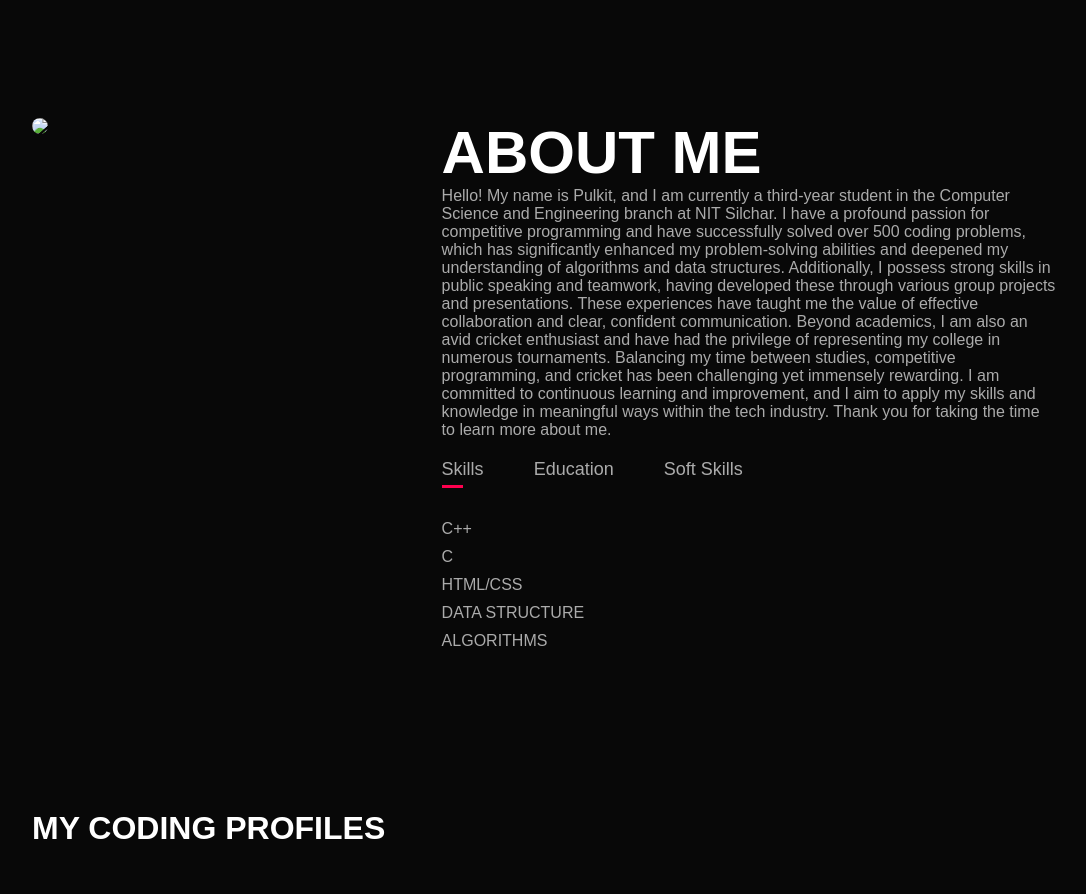
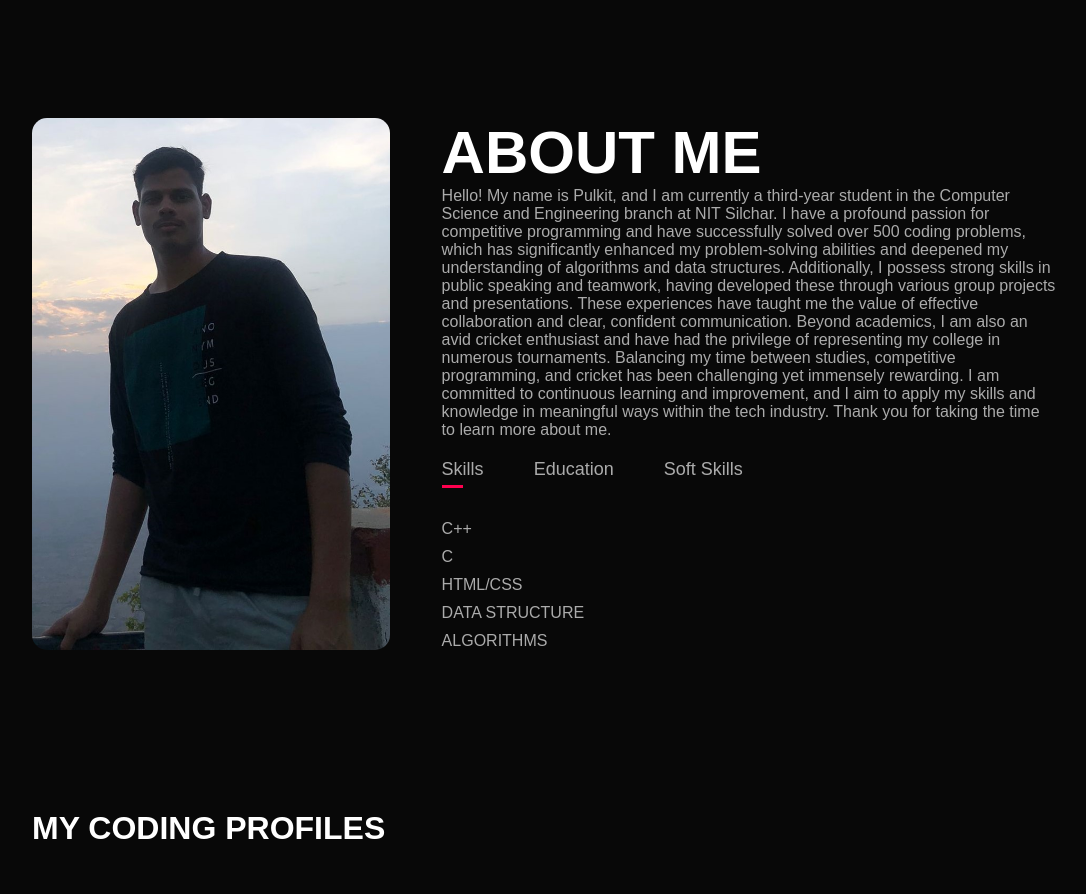
Before and after one commit to overjoyed22/portfolio, a plain HTML site: page index.html in a window 1280 px wide. Shown: the part 802-1696 px from the top of the page, without its empty margins (96-1182 px from the left). Drawn offline with Linux system fonts and the light colour scheme.

Commit message:
Update index.html

```diff
--- a/index.html
+++ b/index.html
@@ -32,7 +32,7 @@
         <div class="container">
             <div class="row">
                 <div class="about-col-1">
-                    <img src=pic22.png" >
+                    <img src="pic22.jpg" >
                 </div>
                 <div class="about-col-2">
                     <h1 class="subtitle">ABOUT ME</h1>
```
